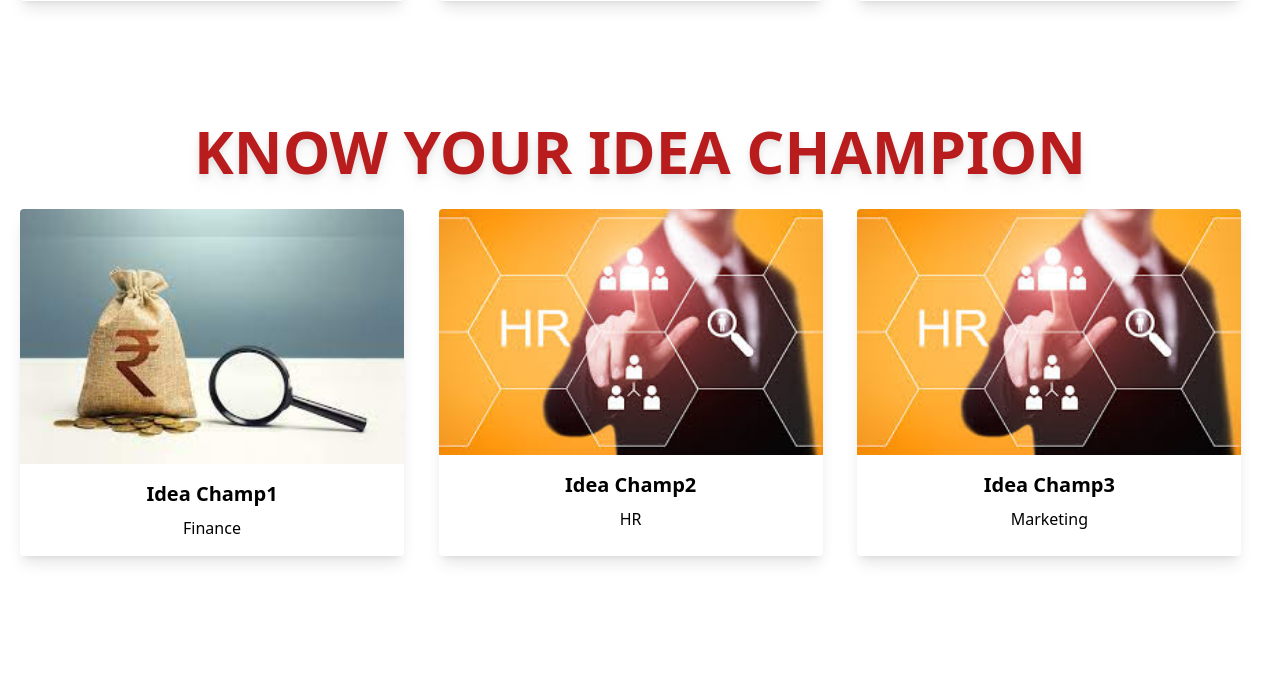
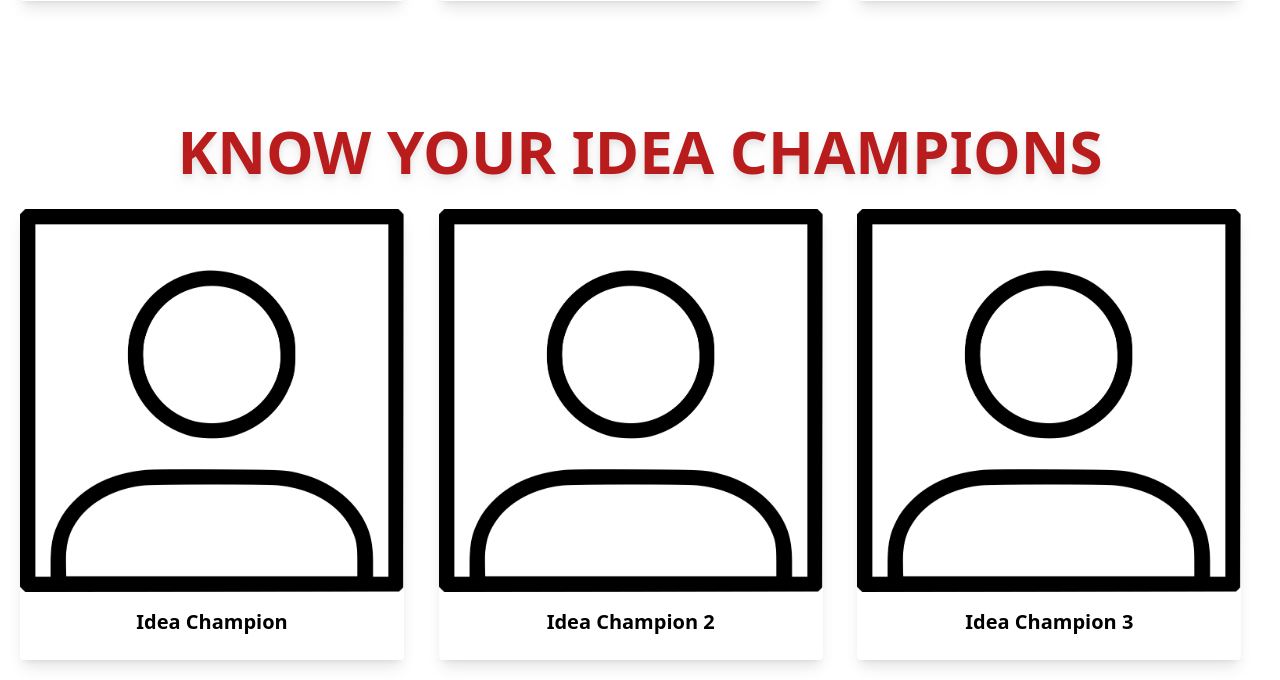
Before and after one commit to omkar3602/Bridgestone-Idea-Management-Platform, a Django app: page / in a window 1280 px wide. Shown: the part 1365-2045 px from the top of the page. Before the commit the page ends 1928 px from the top, so only its background shows below. Run offline with Django 3.2, Linux system fonts and the light colour scheme; data comes from the database, SQL or seed files in the repository; both versions use the stored data as it was after the commit; some libraries are stand-ins or nearby versions.

Commit message:
Add dynamic idea champions in index.html

```diff
--- a/mainapp/models.py
+++ b/mainapp/models.py
@@ -3,7 +3,7 @@ from userauth.models import Account
 
 # # Create your models here.
 class BusinessUnit(models.Model):
-    name = models.CharField(max_length=20, unique=True)
+    name = models.CharField(max_length=30, unique=True)
     idea_champion = models.ForeignKey(Account, on_delete=models.CASCADE)
     image = models.ImageField(upload_to ='business_units/')
 
@@ -11,7 +11,7 @@ class BusinessUnit(models.Model):
         return self.name
 
 class Submission(models.Model):
-    name = models.CharField(max_length=20)
+    name = models.CharField(max_length=30)
     description = models.CharField(max_length=100)
     business_unit = models.ForeignKey(BusinessUnit, on_delete=models.CASCADE)
     ideator = models.ForeignKey(Account, on_delete=models.CASCADE)
--- a/mainapp/templates/mainapp/index.html
+++ b/mainapp/templates/mainapp/index.html
@@ -124,33 +124,20 @@
   </div>
   <div id="IDEA_CHAMPIONS"  class="mt-28">
     <h3 class="text-center text-6xl mt-12 text-red-700 text-6xl font-bold py-2 drop-shadow-lg hover:underline-offset-8">
-      KNOW YOUR IDEA CHAMPION </h3>
+      KNOW YOUR IDEA CHAMPIONS </h3>
   </div>
 
   <div class="grid grid-cols-3 gap-4 justify-center m-5">
-
+    {% for idea_champion in idea_champions %}
     <div class="max-w-sm rounded overflow-hidden shadow-lg">
-      <img class="w-full" src="{% static 'images/finance.jfif' %}" alt="Bridgestone - Finance">
+      <img class="w-full" src="{% static 'images/user-avatar.png' %}" alt="Bridgestone - Finance">
       <div class="px-6 py-4">
-        <div class="font-bold text-xl mb-2 text-center">Idea Champ1</div>
-        <div class="text-l text-center">Finance</div>
+        <div class="font-bold text-xl mb-2 text-center">{{ idea_champion.fullname }}</div>
+        {% comment %} <div class="text-l text-center">Finance</div> {% endcomment %}
       </div>
 
     </div>
-    <div class="max-w-sm rounded overflow-hidden shadow-lg">
-      <img class="w-full" src="{% static 'images/hr.jfif' %}" alt="Bridgestone - HR">
-      <div class="px-6 py-4">
-        <div class="font-bold text-xl mb-2 text-center">Idea Champ2</div>
-        <div class="text-l text-center">HR</div>
-      </div>
-    </div>
-    <div class="max-w-sm rounded overflow-hidden shadow-lg">
-      <img class="w-full" src="{% static 'images/hr.jfif' %}" alt="Bridgestone - HR">
-      <div class="px-6 py-4">
-        <div class="font-bold text-xl mb-2 text-center">Idea Champ3</div>
-        <div class="text-l text-center">Marketing</div>
-      </div>
-    </div>
+    {% endfor %}
   </div>
 
  {% endblock content %}
--- a/mainapp/views.py
+++ b/mainapp/views.py
@@ -1,13 +1,16 @@
 from django.shortcuts import render
 from .models import BusinessUnit
+from userauth.models import Account
 from django.http import HttpResponse
 
 # Create your views here.
 def index(request):
     bussiness_units = BusinessUnit.objects.all()
+    idea_champions = Account.objects.filter(is_IC=True)
 
     context = {
         'bussiness_units':bussiness_units,
+        'idea_champions':idea_champions,
     }
     if request.user.is_authenticated:
         if request.user.is_admin:
--- a/userauth/models.py
+++ b/userauth/models.py
@@ -31,7 +31,7 @@ class MyAccountManager(BaseUserManager):
 # Create your models here.
 class Account(AbstractBaseUser):
     email           = models.EmailField(max_length=50, unique =True)
-    fullname        = models.TextField(max_length=20)
+    fullname        = models.CharField(max_length=20)
     is_IC           = models.BooleanField(default=False)
     is_admin        = models.BooleanField(default=False)
     is_active       = models.BooleanField(default=True)
```
Also changed, not shown: business_units/finance.jfif (added), business_units/hr.jfif (added), business_units/marketing.jfif (added), db.sqlite3, mainapp/migrations/0003_auto_20230112_1156.py (added), static/images/user-avatar.png (added), userauth/migrations/0002_alter_account_fullname.py (added).
